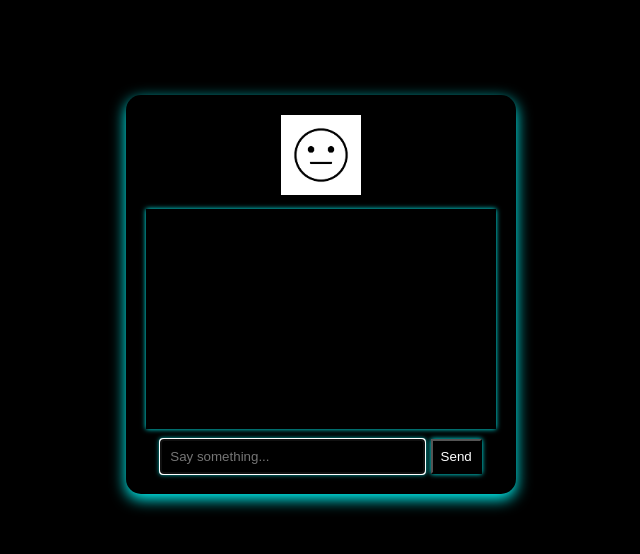
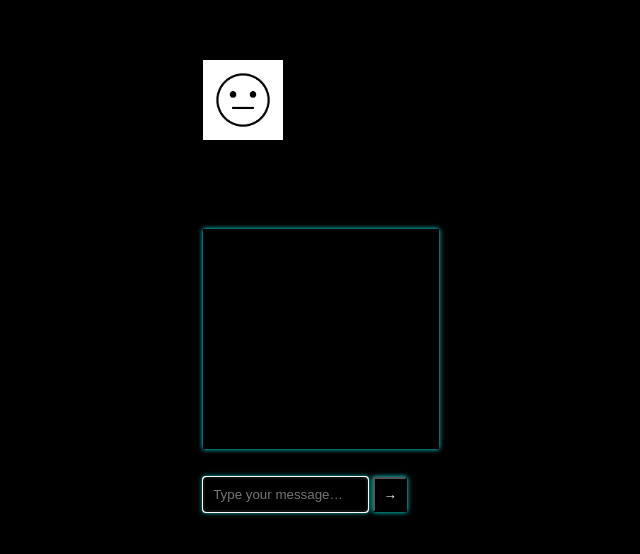
Before and after one commit to Yash986/chatbot-client, a plain HTML site: page index.html in a window 1280 px wide. Shown: the part 114-668 px from the top of the page, without its empty margins (319-959 px from the left). Drawn offline with Linux system fonts and the light colour scheme.

Commit message:
Update index.html

```diff
--- a/index.html
+++ b/index.html
@@ -1,17 +1,31 @@
-<!DOCTYPE html>
 <html lang="en">
 <head>
   <meta charset="UTF-8" />
-  <meta name="viewport" content="width=device-width, initial-scale=1.0"/>
-  <title>Personal Chatbot</title>
-  <link rel="stylesheet" href="style.css" />
+  <meta name="viewport" content="width=device-width, initial-scale=1.0" />
+  <title>Babble Chat</title>
+  <link href="https://fonts.googleapis.com/css2?family=Poppins" rel="stylesheet">
+  <link rel="stylesheet" href="style.css">
 </head>
+
 <body>
-  <div class="chat-container">
-    <img id="bot-face-img" src="avatars/neutral.png" alt="bot face" />
-    <div id="chat-box"></div>
-    <input type="text" id="user-input" placeholder="Say something..." autofocus />
-    <button onclick="sendMessage()">Send</button>
+  <div class="chat-card">
+    <header class="chat-header">
+      <div class="bot-avatar">
+        <img id="bot-face-img" src="avatars/neutral.png" alt="Bot face" />
+      </div>
+      <h1>Babble</h1>
+    </header>
+
+    <div id="chat-box" class="chat-box"></div>
+
+    <div id="typing-indicator" class="typing-indicator">
+      Babble is typing<span class="dot">.</span><span class="dot">.</span><span class="dot">.</span>
+    </div>
+
+    <form id="chat-form" class="chat-form">
+      <input id="user-input" type="text" placeholder="Type your message…" autocomplete="off" />
+      <button type="submit">→</button>
+    </form>
   </div>
   <script src="script.js"></script>
 </body>
```
